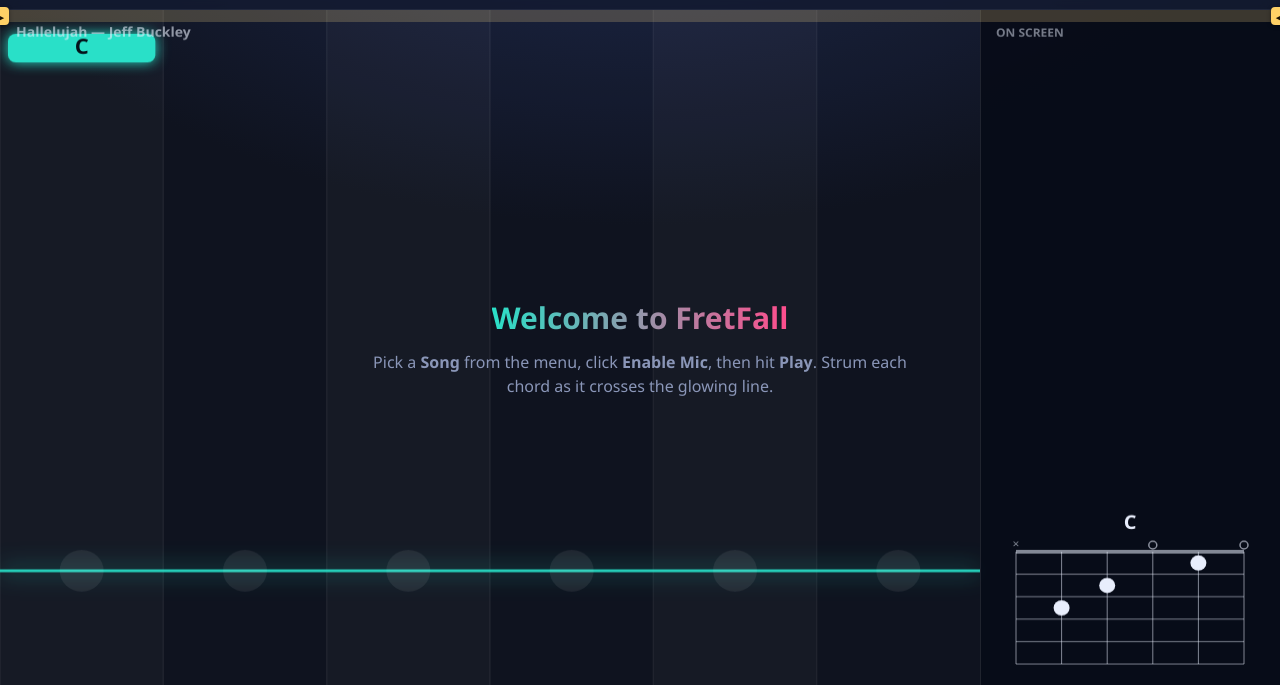
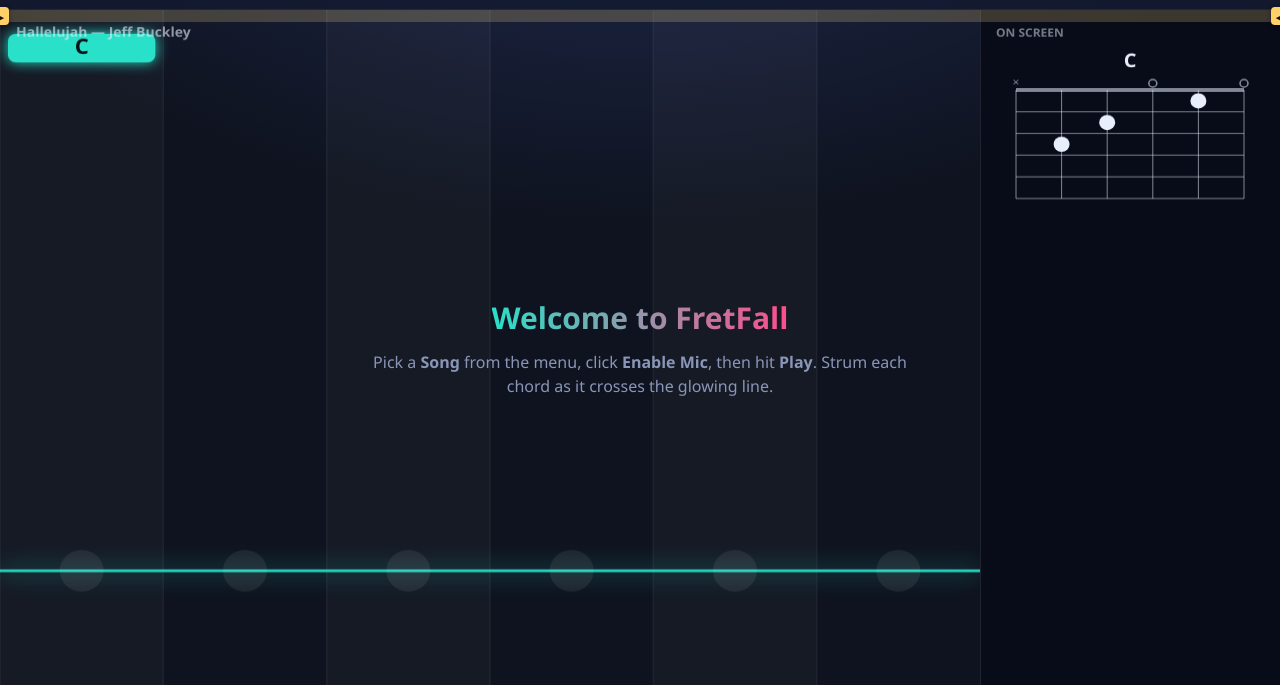
Before and after one commit to archeene/fretfall, a plain HTML site: page index.html in a window 1280 px wide. Both pictures are taken after a click on the button "♪ Notes". Shown: the part 115-800 px from the top of the page. Drawn offline with Linux system fonts and the light colour scheme.

Commit message:
Pin chord diagrams to fixed panel slots so they stay static while on screen (no reflow)

```diff
--- a/index.html
+++ b/index.html
@@ -5,7 +5,7 @@
   <meta name="viewport" content="width=device-width, initial-scale=1.0" />
   <title>FretFall — Guitar Trainer</title>
   <link rel="icon" type="image/svg+xml" href="favicon.svg" />
-  <link rel="stylesheet" href="styles.css?v=14" />
+  <link rel="stylesheet" href="styles.css?v=15" />
 </head>
 <body>
   <div id="app">
@@ -53,10 +53,10 @@
     </main>
   </div>
 
-  <script src="js/songs.js?v=14"></script>
-  <script src="js/chordShapes.js?v=14"></script>
-  <script src="js/tabParser.js?v=14"></script>
-  <script src="js/pitch.js?v=14"></script>
-  <script src="js/app.js?v=14"></script>
+  <script src="js/songs.js?v=15"></script>
+  <script src="js/chordShapes.js?v=15"></script>
+  <script src="js/tabParser.js?v=15"></script>
+  <script src="js/pitch.js?v=15"></script>
+  <script src="js/app.js?v=15"></script>
 </body>
 </html>
--- a/js/app.js
+++ b/js/app.js
@@ -217,6 +217,7 @@
   }
 
   function buildCurrentTimeline() {
+    state.panelSlots = null;   // reset fixed chord-diagram slots
     const s = state.song;
     if (state.mode === "notes" && s.notes && s.notes.length) {
       buildNoteTimeline(s);
@@ -595,42 +596,43 @@
     ctx.textAlign = "left"; ctx.textBaseline = "alphabetic";
     ctx.fillText("ON SCREEN", px + 16, 28);
 
-    const visible = (time) => {
-      const y = hitY - (time - t) * pxPerSec;
-      return y >= 30 && y <= hitY + 22;
-    };
     const winStart = t - 0.25, winEnd = t + LEAD_SECONDS;   // on-screen time window
 
-    // Chord diagrams only. Ranged markers (broken chords) show while their span
-    // overlaps the screen; strum events (chords mode) are point markers.
-    const items = [];
+    // Collect chords currently present anywhere on screen (deduped by name).
+    const present = new Map();   // name -> {active, time}
+    const note = (name, time, active) => {
+      const cur = present.get(name);
+      if (cur) { cur.active = cur.active || active; cur.time = Math.min(cur.time, time); }
+      else present.set(name, { active, time });
+    };
     for (const c of (state.chords || [])) {
       const end = c.endTime != null ? c.endTime : c.time;
-      if (end > winStart && c.time < winEnd) {
-        items.push({ time: c.time, chord: c, active: t >= c.time - HIT_WINDOW && t <= end + 0.05 });
-      }
+      if (end > winStart && c.time < winEnd) note(c.name, c.time, t >= c.time - HIT_WINDOW && t <= end + 0.05);
     }
     for (const n of state.notes) {
-      if (!visible(n.time) || !n.isStrum) continue;   // chords-mode strums
-      items.push({ time: n.time, chord: { name: n.name }, active: Math.abs(t - n.time) <= HIT_WINDOW });
-    }
-    items.sort((a, b) => a.time - b.time);
-
-    const byKey = new Map();
-    for (const it of items) {
-      const key = it.chord ? `c:${it.chord.name}` : `n:${it.note.string}:${it.note.fret}`;
-      if (byKey.has(key)) byKey.get(key).active = byKey.get(key).active || it.active;
-      else byKey.set(key, it);
+      if (!n.isStrum) continue;
+      const y = hitY - (n.time - t) * pxPerSec;
+      if (y >= 30 && y <= hitY + 22) note(n.name, n.time, Math.abs(t - n.time) <= HIT_WINDOW);
     }
 
-    // Stack from the bottom (soonest nearest the hit line).
-    let y = H - 16;
-    for (const it of byKey.values()) {
-      const slotH = it.chord ? 166 : 86;
-      y -= slotH;
-      if (y < 40) break;
-      if (it.chord) drawChordDiagram(px + 20, y, panelW - 40, slotH - 30, it.chord.name, it.active);
-      else drawNoteCard(px + 20, y, panelW - 40, slotH - 14, it.note, it.active);
+    // FIXED slots: a chord keeps its slot the whole time it's on screen, so the
+    // diagrams stay put (don't reflow) instead of sliding around.
+    const topY = 42, bottom = 16, slotH = 162;
+    const maxSlots = Math.max(1, Math.floor((H - topY - bottom) / slotH));
+    if (!state.panelSlots || state.panelSlots.length !== maxSlots) {
+      state.panelSlots = new Array(maxSlots).fill(null);
+    }
+    const slots = state.panelSlots;
+    for (let i = 0; i < maxSlots; i++) if (slots[i] && !present.has(slots[i])) slots[i] = null;  // free departed
+    const held = new Set(slots.filter(Boolean));
+    const newcomers = [...present.keys()].filter((n) => !held.has(n))
+      .sort((a, b) => present.get(a).time - present.get(b).time);
+    for (const name of newcomers) { const f = slots.indexOf(null); if (f < 0) break; slots[f] = name; }
+
+    for (let i = 0; i < maxSlots; i++) {
+      const name = slots[i];
+      if (!name) continue;
+      drawChordDiagram(px + 20, topY + i * slotH, panelW - 40, slotH - 30, name, present.get(name).active);
     }
   }
 
```
